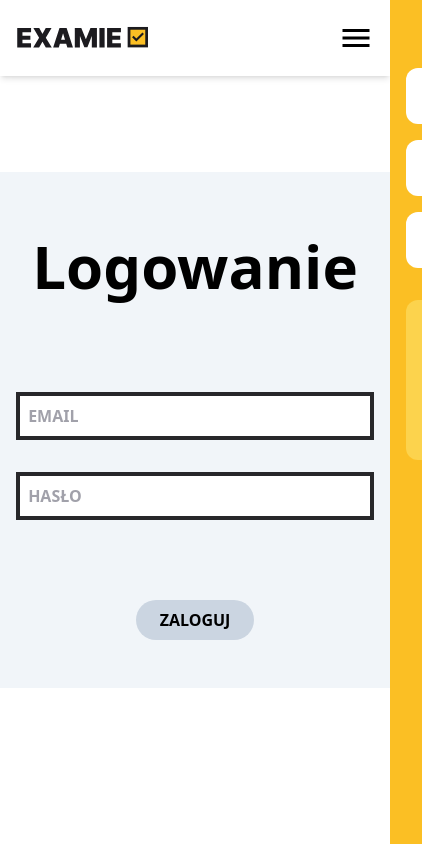
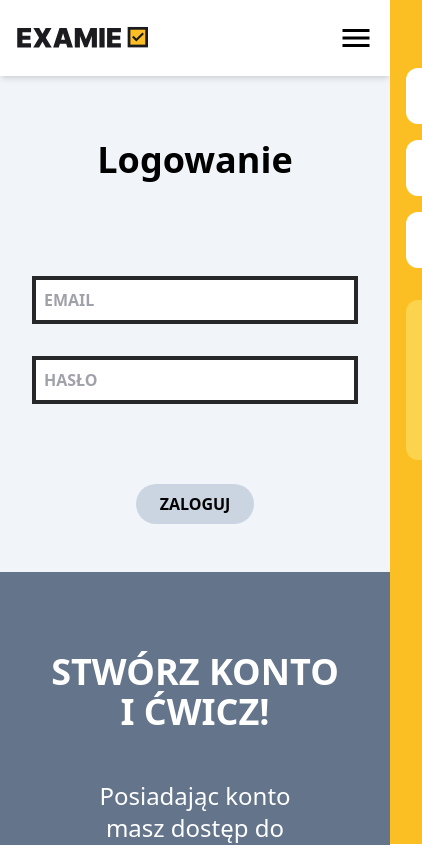
Before and after one commit to Kolumna/Examie, a React (Vite) app: page /login in a window 390 px wide. Shown: the top 845 px of the page, 422 px wide, since content can reach past the window. Built offline with nearby package versions, Linux system fonts and the light colour scheme.

Commit message:
login form rwd added

```diff
--- a/src/index.css
+++ b/src/index.css
@@ -7,10 +7,6 @@
 @tailwind utilities;
 
 @layer {
-  html {
-    @apply overflow-x-hidden
-  }
-
   .btn-anim {
     @apply transition-all duration-200 ease-in-out;
   }
--- a/src/pages/auth/Login.jsx
+++ b/src/pages/auth/Login.jsx
@@ -46,12 +46,12 @@ function Login() {
 
   return (
     <section className="">
-      <section className="flex flex-col gap-24 items-center justify-center pt-24 px-8">
+      <section className="flex flex-col w-full md:w-auto gap-24 items-center justify-center md:pt-24 md:px-8">
         <form
           onSubmit={submit}
-          className="flex flex-col items-center gap-8 mb-24 bg-slate-100 p-12 rounded-xl"
+          className="flex flex-col px-8 md:px-auto md:w-auto w-full items-center gap-8 md:mb-24 bg-slate-100 p-12 md:rounded-xl"
         >
-          <h1 className="text-6xl font-bold p-4 rounded-xl">Logowanie</h1>
+          <h1 className="text-4xl md:text-6xl font-bold p-4 rounded-xl">Logowanie</h1>
           {error && (
             <div className="bg-white text-lg p-4 w-full rounded-xl flex items-center gap-2 text-red-500">
               <span>
@@ -92,7 +92,7 @@ function Login() {
         </form>
       </section>
       <section className="">
-        <div className="bg-slate-500 p-12 py-20 mt-24">
+        <div className="bg-slate-500 p-12 py-20 md:mt-24">
           <div className="container mx-auto flex flex-col md:flex-row justify-between items-center">
             <div className="flex flex-col items-center md:items-start gap-12">
               <h1 className="text-4xl text-center md:text-left md:text-6xl font-black text-white">
--- a/src/pages/auth/Register.jsx
+++ b/src/pages/auth/Register.jsx
@@ -58,12 +58,12 @@ function Register() {
 
   return (
     <section className="">
-      <section className="flex flex-col gap-24 items-center justify-center pt-24 px-8">
+      <section className="flex flex-col gap-24 items-center justify-center md:pt-24 md:px-8">
         <form
           onSubmit={submit}
-          className="flex flex-col items-center gap-8 mb-24 bg-slate-100 p-12 rounded-xl"
+          className="flex flex-col items-center px-8 md:px-auto gap-8 md:mb-24 bg-slate-100 p-12 w-full md:w-auto md:rounded-xl"
         >
-          <h1 className="text-6xl font-bold p-4 rounded-xl">Rejestracja</h1>
+          <h1 className="text-4xl md:text-6xl font-bold p-4 rounded-xl">Rejestracja</h1>
           {error && (
             <div className="bg-white text-lg p-4 w-full rounded-xl flex items-center gap-2 text-red-500">
               <span>
```
